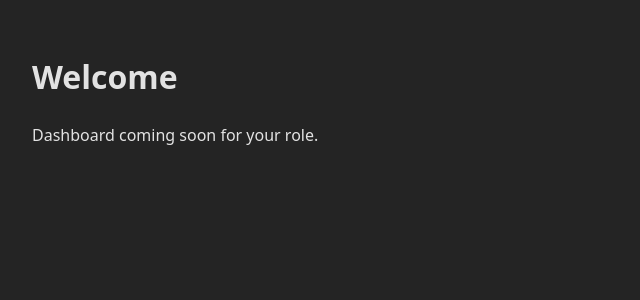
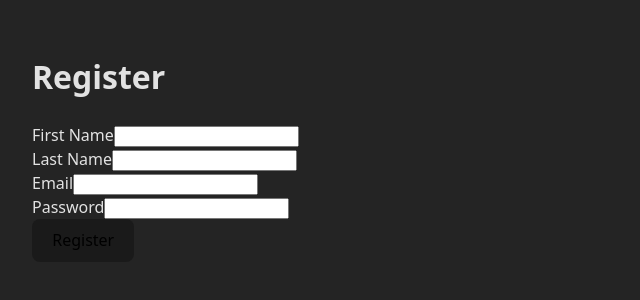
Before and after one commit to yusufalp/program-platform-client, a React (Vite) app: page /register in a window 1280 px wide. Shown: the top 300 px of the page, without its empty margins (0-640 px from the left). Built offline with nearby package versions, Linux system fonts and the light colour scheme.

Commit message:
implement routing with private routes

```diff
--- a/src/App.tsx
+++ b/src/App.tsx
@@ -1,10 +1,22 @@
+import { Route, Routes } from "react-router-dom";
+
 import "./App.css";
+
 import DashboardPage from "./pages/dashboard";
+import Login from "./components/authentication/Login";
+import Register from "./components/authentication/Register";
+import PrivateRoute from "./components/PrivateRoute";
 
 function App() {
   return (
     <>
-      <DashboardPage />
+      <Routes>
+        <Route path="/login" element={<Login />} />
+        <Route path="/register" element={<Register />} />
+        <Route element={<PrivateRoute />}>
+          <Route path="/dashboard" element={<DashboardPage />} />
+        </Route>
+      </Routes>
     </>
   );
 }
--- /dev/null
+++ b/src/components/PrivateRoute.tsx
@@ -0,0 +1,11 @@
+import { useContext } from "react";
+import { Navigate, Outlet } from "react-router-dom";
+
+import { AuthContext } from "../context/AuthContext";
+
+const PrivateRoute = () => {
+  const auth = useContext(AuthContext);
+  return auth?.token ? <Outlet /> : <Navigate to="/login" />;
+};
+
+export default PrivateRoute;
--- a/src/main.tsx
+++ b/src/main.tsx
@@ -1,13 +1,18 @@
 import { StrictMode } from "react";
 import { createRoot } from "react-dom/client";
+import { BrowserRouter } from "react-router-dom";
+
 import "./index.css";
+
 import App from "./App.tsx";
 import { AuthProvider } from "./context/AuthProvider.tsx";
 
 createRoot(document.getElementById("root")!).render(
   <StrictMode>
-    <AuthProvider>
-      <App />
-    </AuthProvider>
+    <BrowserRouter>
+      <AuthProvider>
+        <App />
+      </AuthProvider>
+    </BrowserRouter>
   </StrictMode>
 );
```
